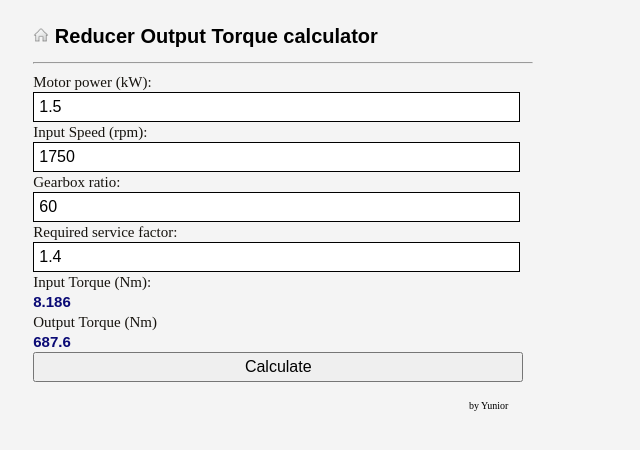
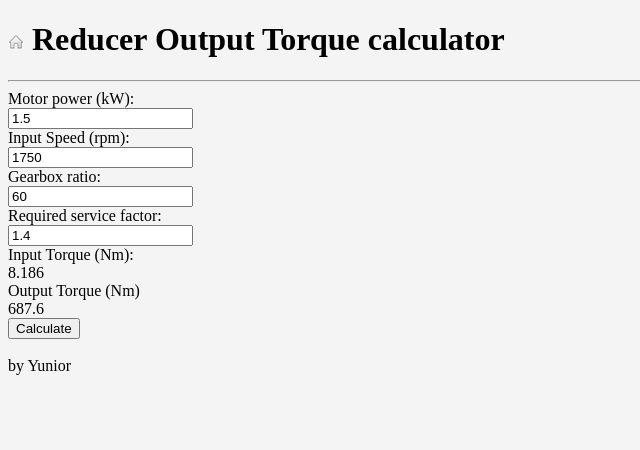
Before and after one commit to zyfgxx/MechCal, a plain HTML site: page html/GBoutTorCal.html in a window 1280 px wide. Shown: the whole page, without its empty margins (0-640 px from the left). Drawn offline with Linux system fonts and the light colour scheme.

Commit message:
Update MyCal.css

```diff
--- a/html/MyCal.css
+++ b/html/MyCal.css
@@ -2,60 +2,3 @@ body {
     font-size: 16px;
     background-color:#f4f4f4;
 }
-
-.container {
-    width: 95%;
-    max-width: 500px;
-    margin: 2%;
-
-}
-
-.container h1 {
-    font-size: 20px;
-    font-family: Arial, Helvetica, sans-serif;
-    word-break: break-word;
-}
-
-.container button {
-    width: 98%;
-    height: 30px;
-    font-size: 16px;
-}
-
-.box1 {
-    font-size: 15px;
-    color: rgb(22, 19, 14);
-    margin: auto;
-}
-
-.box1 label {
-    font-size: 15px;
-    line-height: 20px;
-}
-
-.box1 input {
-    width: 95%;
-    max-width: 500px;
-    font-size: 16px;
-    font-family:Arial, Helvetica, sans-serif;
-    background-color: white;
-    color: black;
-    padding: 5px;
-    border: black 1px solid;
-
-}
-
-.Result {
-    font-weight: bolder;
-    font-size: 16px;
-    font-family:Arial, Helvetica, sans-serif;
-    width: 400px;
-    color: rgb(10, 10, 117);
-    line-height: 22px;
-}
-
-footer {
-    font-size: 10px;
-    width: 95%;
-    text-align: right;
-}
```
